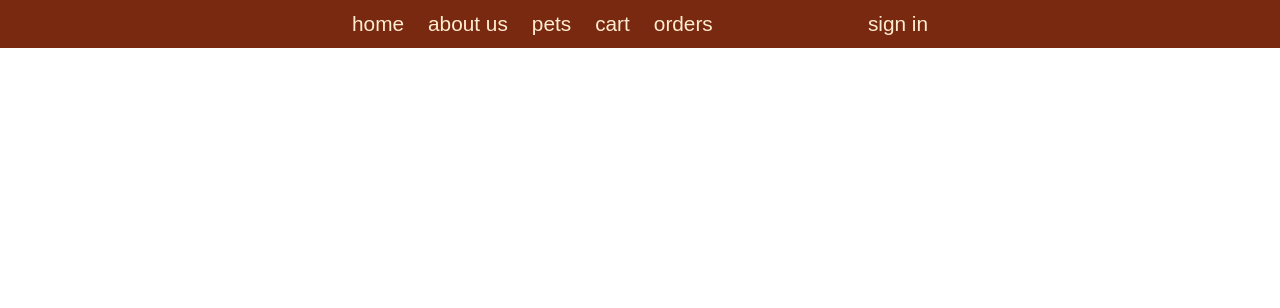
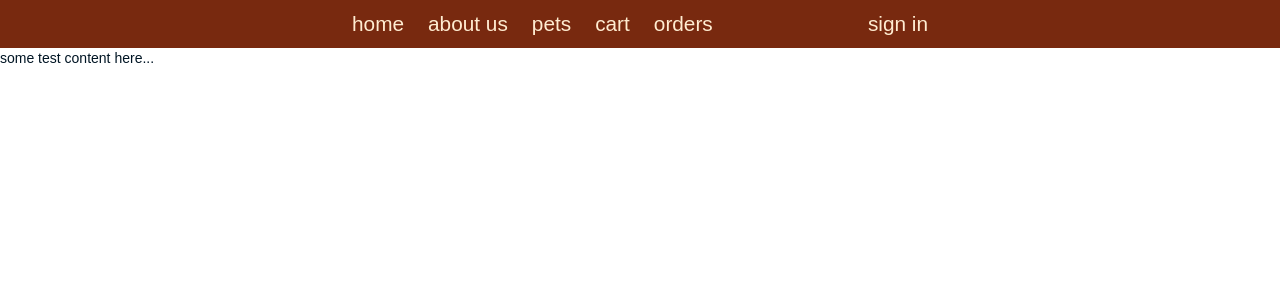
Before and after one commit to johnclamy/moviestoreproject, a Django app: template home/templates/home/index.html in a window 1280 px wide. Shown: the top 308 px of the page. Run offline with Django 5.2, Linux system fonts and the light colour scheme; the template is opened without the code that fills it, so the values that code supplies are empty; some libraries are stand-ins or nearby versions.

Commit message:
set a wrapper container for the index template

```diff
--- a/home/templates/home/index.html
+++ b/home/templates/home/index.html
@@ -1,4 +1,6 @@
 {% extends "layout.html" %}
 {% block content %}
-
+    <div class="wrapper">
+        <p>some test content here...</p>
+    </div>
 {% endblock content %}
```
